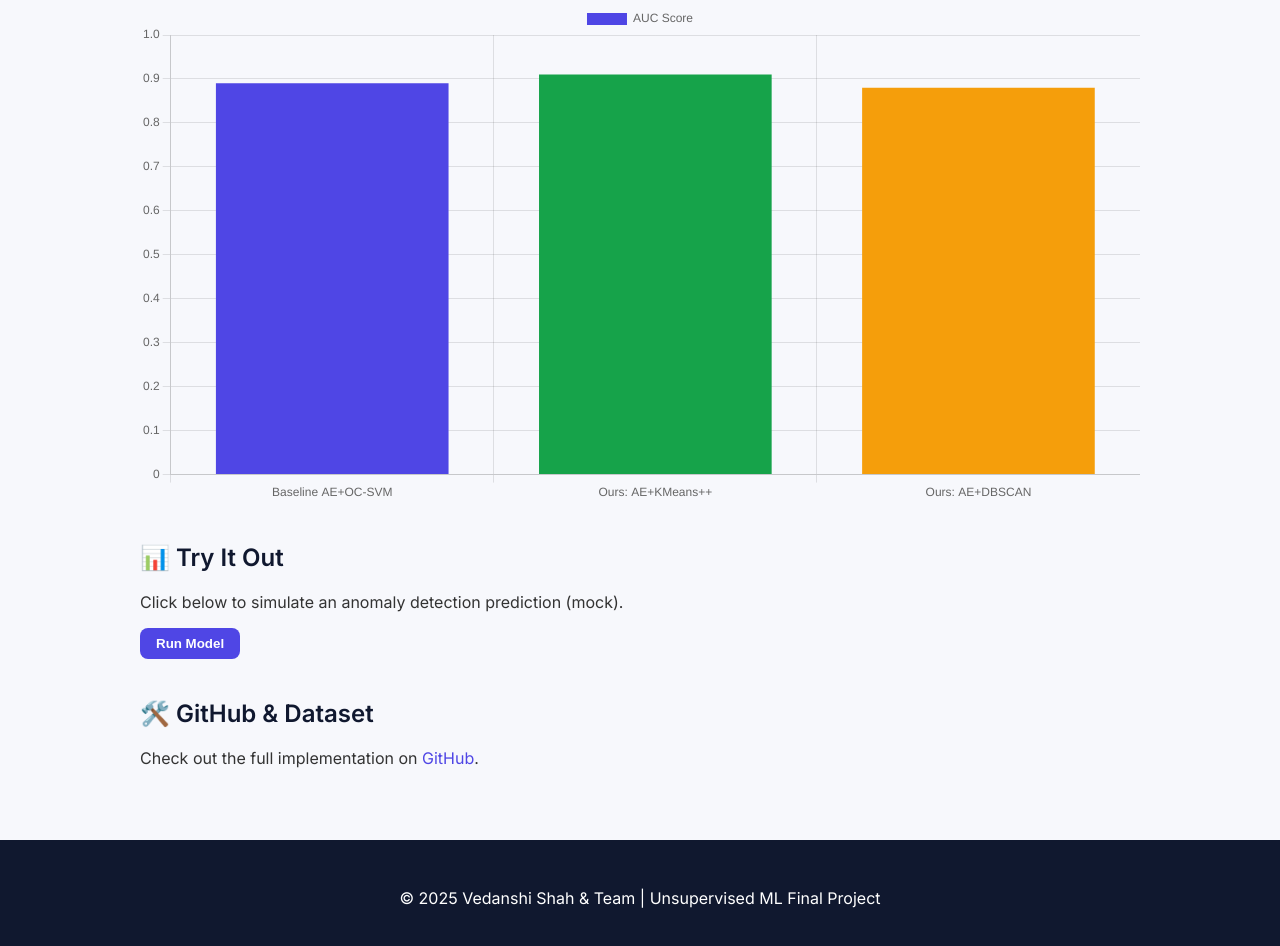
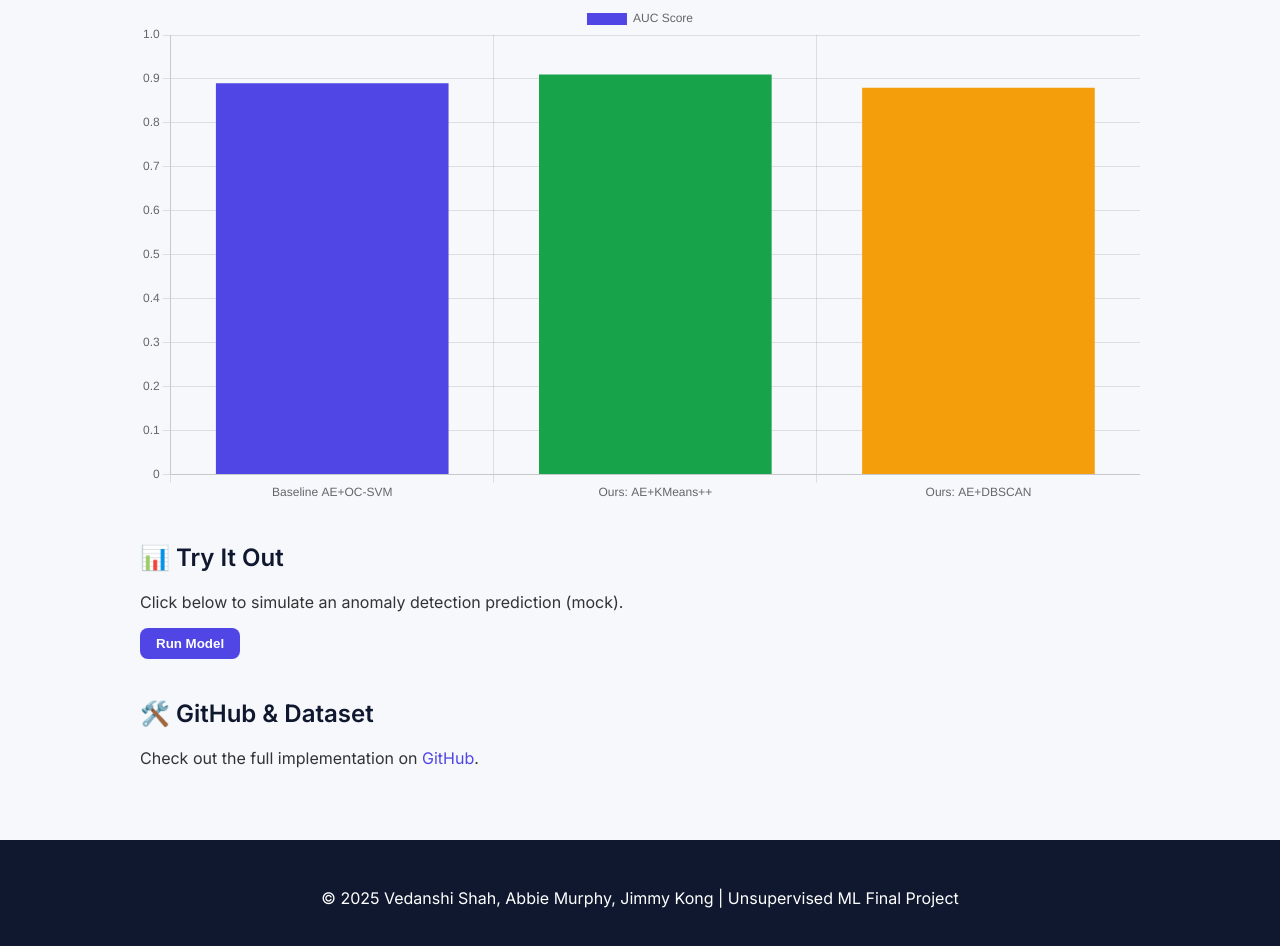
Before and after one commit to VedanshiShah7/unsupervised_ml_final_project, a plain HTML site: page index.html in a window 1280 px wide. Shown: the part 313-1259 px from the top of the page. Drawn offline with nearby package versions, Linux system fonts and the light colour scheme.

Commit message:
Update index.html

```diff
--- a/index.html
+++ b/index.html
@@ -96,7 +96,7 @@
     </section>
   </main>
   <footer>
-    <p>&copy; 2025 Vedanshi Shah & Team | Unsupervised ML Final Project</p>
+    <p>&copy; 2025 Vedanshi Shah, Abbie Murphy, Jimmy Kong | Unsupervised ML Final Project</p>
   </footer>
 
   <script>
```
